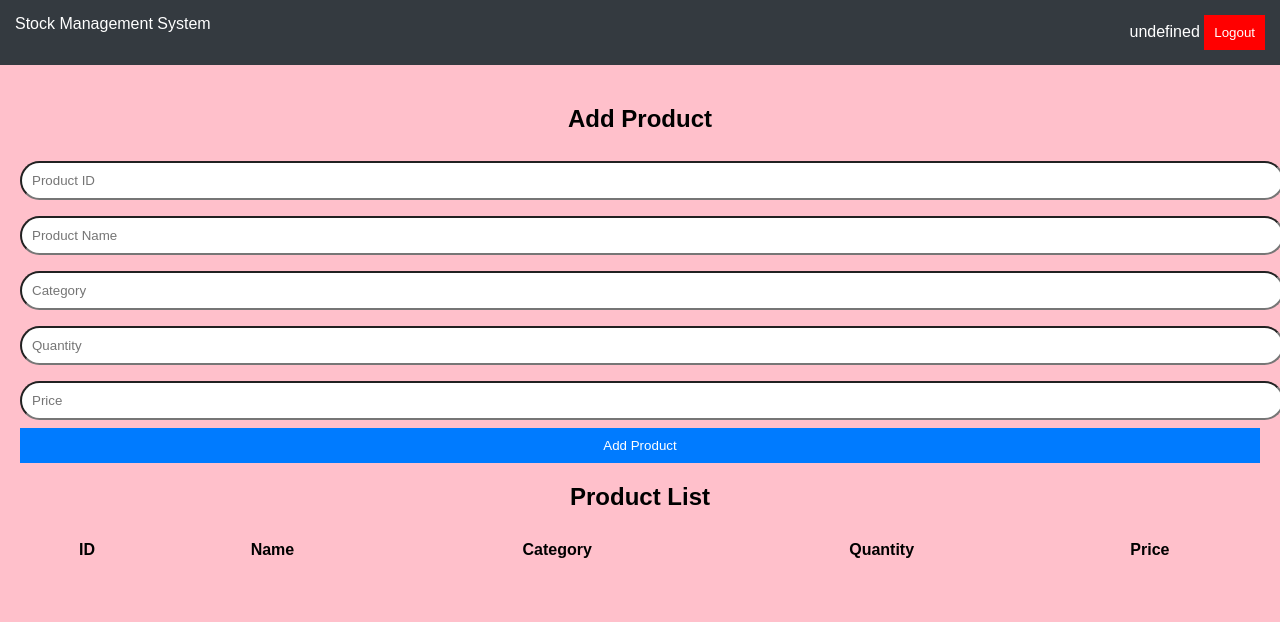
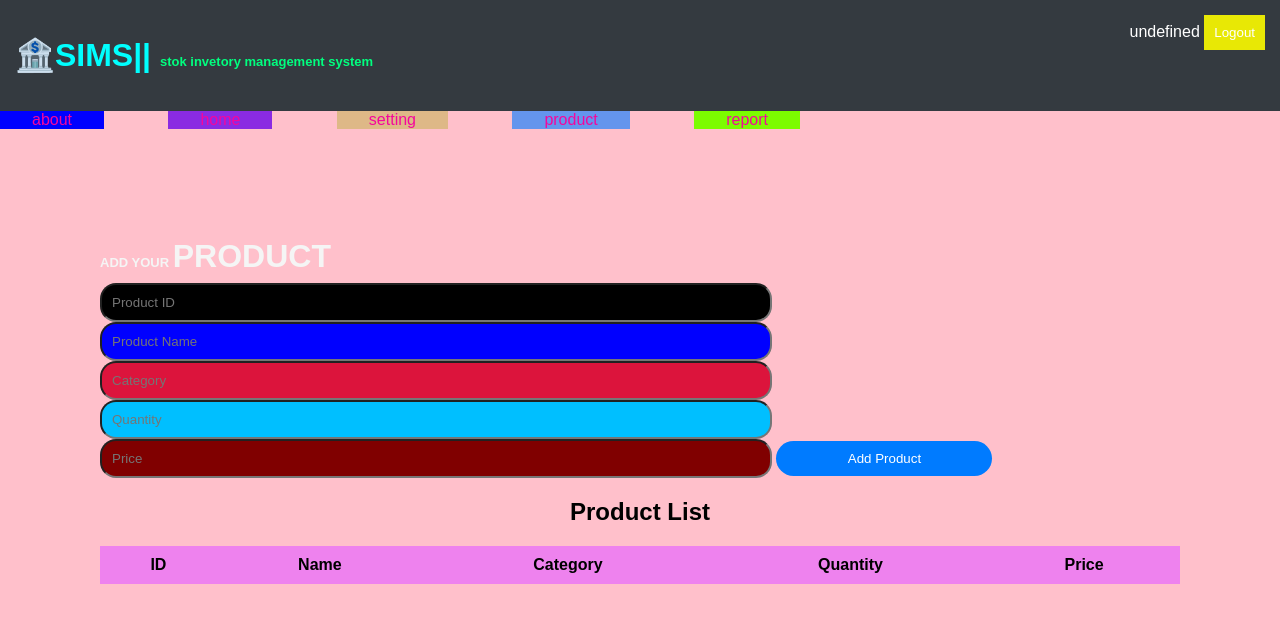
Before and after one commit to mafiacyber04-spec/THE-GROUP-WORK, a plain HTML site: page dashboard.html in a window 1280 px wide. Drawn offline with Linux system fonts and the light colour scheme; sample sign-in values are in the browser's storage.

Commit message:
Add files via upload

```diff
--- a/dashboard.html
+++ b/dashboard.html
@@ -5,26 +5,44 @@
     <link rel="stylesheet" href="style.css">
 </head>
 <body>
-
+<header>
 <div class="navbar">
-    <div>Stock Management System</div>
+   <h1 style="color: aqua;">🏦SIMS|| <span style="font-size: small; color: springgreen;">stok invetory management system</span></h1>
     <div>
         <span id="username"></span>
         <button onclick="logout()">Logout</button>
     </div>
 </div>
+<nav>
+    <div class="about" style="background-color: blue;">
+<a href="">about</a>
+    </div>
+    <div class="home" style="background-color: blueviolet;">
+<a href="">home</a>
+    </div>
+   <div class="setting" style="background-color: burlywood;">
+ <a href="">setting</a>
+   </div>
+   <div class="product" style="background-color: cornflowerblue;">
+<a href="">product</a>
+   </div>
+    <div class="report" style="background-color: lawngreen;">
+ <a href="">report</a>
+    </div>
 
+</nav>
+</header>
 <div class="dashboard">
 
-    <h2>Add Product</h2>
+    <h1 style="font-size: small;">ADD YOUR <span style="font-size: xx-large;background: linear-gradient(blue);" >PRODUCT</span></h1>
 
-    <input type="text" id="pid" placeholder="Product ID">
-    <input type="text" id="pname" placeholder="Product Name">
-    <input type="text" id="pcategory" placeholder="Category">
-    <input type="number" id="pquantity" placeholder="Quantity">
-    <input type="number" id="pprice" placeholder="Price">
+    <input type="text" id="pid" placeholder="Product ID" style="background-color: black;">
+    <input type="text" id="pname" placeholder="Product Name" style="background-color: blue;">
+    <input type="text" id="pcategory" placeholder="Category" style="background-color: crimson;">
+    <input type="number" id="pquantity" placeholder="Quantity" style="background-color: deepskyblue;">
+    <input type="number" id="pprice" placeholder="Price" style="background-color: maroon;">
 
-    <button onclick="addProduct()">Add Product</button>
+    <button onclick="addProduct()" style="border-radius: 2pc;">Add Product</button>
 
     <h2>Product List</h2>
 
--- a/style.css
+++ b/style.css
@@ -19,14 +19,15 @@ h2{
 }
 
 input{
-    width: 100%;
+    width: 60%;
     padding: 10px;
-    margin: 8px 0;
-    border-radius: 4pc;
+    margin-left: 8px 0;
+    border-radius: 1pc;
+    color: white;
 }
 
 button{
-    width: 100%;
+    width: 20%;
     padding: 10px;
     background: #007bff;
     color: white;
@@ -55,21 +56,22 @@ a{
 
 .navbar button{
     width: auto;
-    background: red;
+    background: rgb(232, 232, 5);
 }
 
 .dashboard{
-    padding: 20px;
+    padding: 100px;
 }
 
 table{
     width: 100%;
     border-collapse: collapse;
     margin-top: 20px;
+    background: violet;
 }
 
 table, th, td{
-    border: 1px;
+    border: 40px;
 }
 
 th, td{
@@ -77,8 +79,23 @@ th, td{
     text-align: center;
 }
 h1{
-    margin-left: 10pc;
+    margin-left: pc;
+    color: whitesmoke;
 }
 a{
-color: white;
+color: rgb(245, 6, 157);
+margin-left: 2pc;
+margin: 2pc;
 }
+nav{
+
+    margin-right: 30pc;
+display: flex;
+justify-content: space-between;
+
+}
+a:hover{
+    color: rgb(9, 195, 228);
+    background-color: #007bff;
+    border-radius: 1pc;
+}
```
